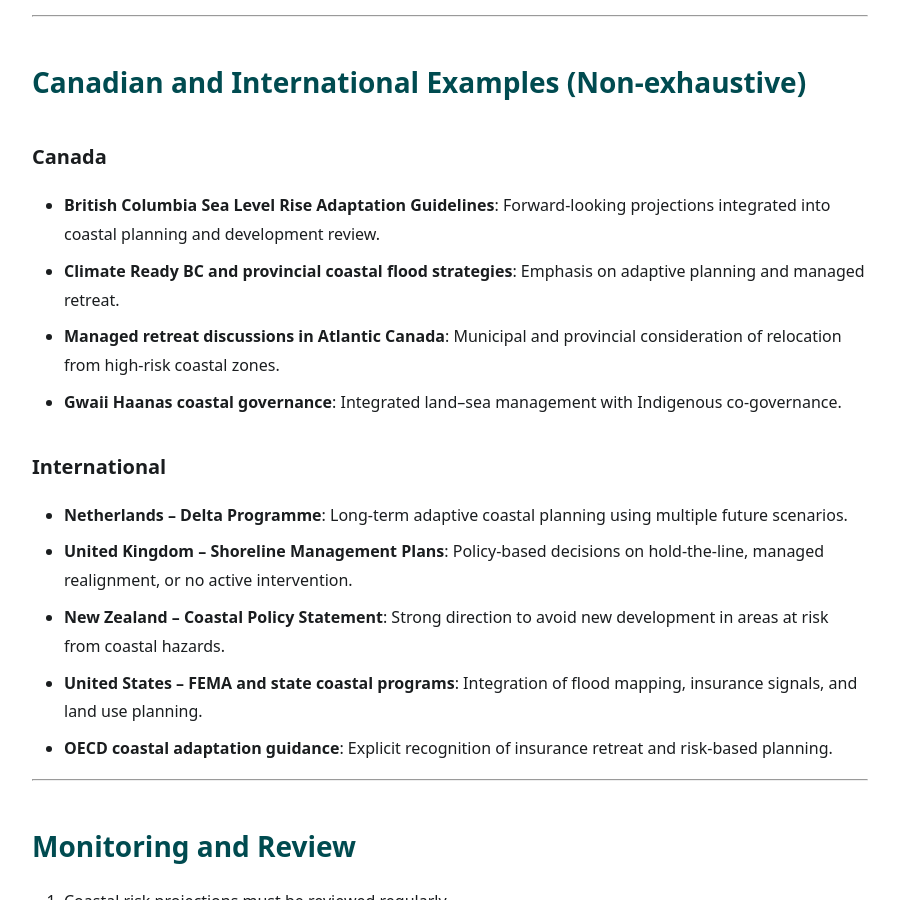
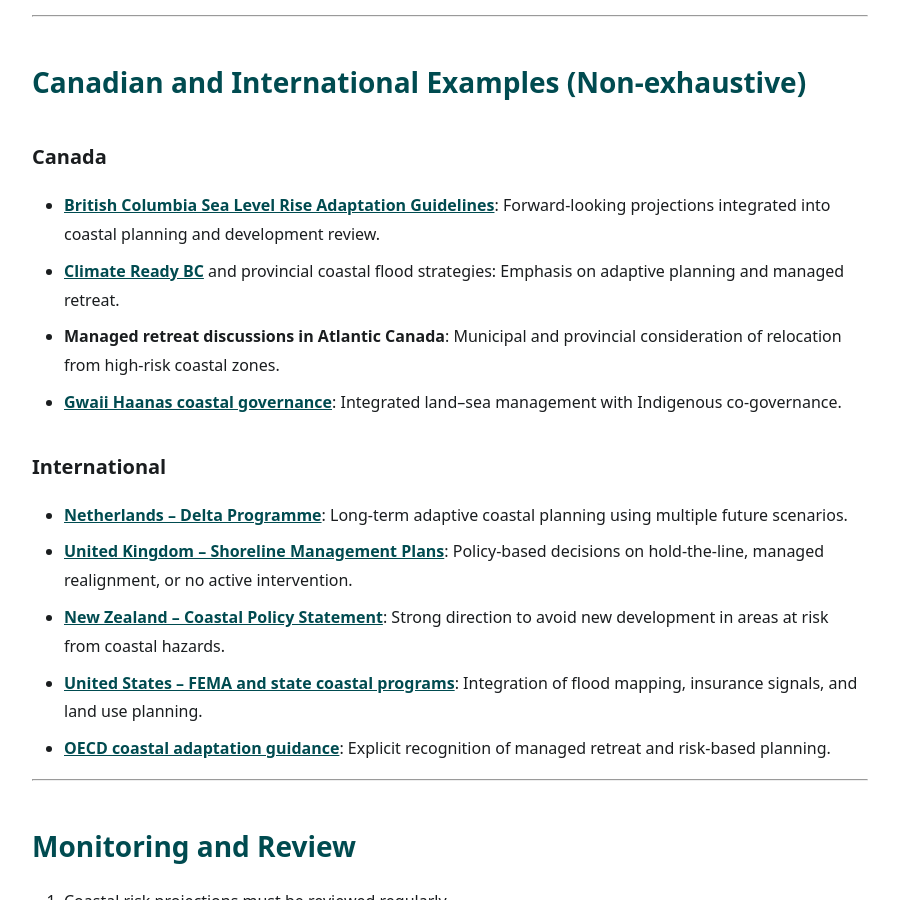
Before and after one commit to Open-Climate-Resilience-Policies/OCRP, a Jekyll site: the page built from _policies/sea-level.md, in a window 1280 px wide and 900 px high, scrolled down 6173 px. Shown: the whole window, without its empty margins (72-971 px from the left). Built offline with Jekyll 4.4.1, drawn with Linux system fonts in a browser that asks for light colours.

Commit message:
feat: add inline hyperlinks to cited examples and precedents
- Add hyperlinked citations to Still Creek (Metro Vancouver), Gwaii Haanas, IPCAs, and Great Lakes programs in wetlands policy
- Link BC Stormwater Management, EU Invasive Species Regulation, and New Zealand Biosecurity Act
- Add hyperlinks to all Canadian and international examples in sea-level policy
- Link to BC Sea Level Rise Guidelines, Climate Ready BC, Delta Programme, UK Shoreline Plans, NZ Coastal Policy, FEMA, and OECD guidance
- Make examples clickable and traceable to official sources while reading policy text

```diff
--- a/_policies/sea-level.md
+++ b/_policies/sea-level.md
@@ -175,17 +175,17 @@
 ## Canadian and International Examples (Non-exhaustive)
 
 ### Canada
-- **British Columbia Sea Level Rise Adaptation Guidelines**: Forward-looking projections integrated into coastal planning and development review.
-- **Climate Ready BC and provincial coastal flood strategies**: Emphasis on adaptive planning and managed retreat.
+- **[British Columbia Sea Level Rise Adaptation Guidelines](https://www2.gov.bc.ca/gov/content/safety/natural-disaster-management/hazard-mitigation/sea-level-rise-adaptation-guidelines)**: Forward-looking projections integrated into coastal planning and development review.
+- **[Climate Ready BC](https://www2.gov.bc.ca/gov/content/environment/climate-change/adaptation/community-based-planning)** and provincial coastal flood strategies: Emphasis on adaptive planning and managed retreat.
 - **Managed retreat discussions in Atlantic Canada**: Municipal and provincial consideration of relocation from high-risk coastal zones.
-- **Gwaii Haanas coastal governance**: Integrated land–sea management with Indigenous co-governance.
+- **[Gwaii Haanas coastal governance](https://www.pc.gc.ca/en/proms/shnl-nhs/co-management)**: Integrated land–sea management with Indigenous co-governance.
 
 ### International
-- **Netherlands – Delta Programme**: Long-term adaptive coastal planning using multiple future scenarios.
-- **United Kingdom – Shoreline Management Plans**: Policy-based decisions on hold-the-line, managed realignment, or no active intervention.
-- **New Zealand – Coastal Policy Statement**: Strong direction to avoid new development in areas at risk from coastal hazards.
-- **United States – FEMA and state coastal programs**: Integration of flood mapping, insurance signals, and land use planning.
-- **OECD coastal adaptation guidance**: Explicit recognition of insurance retreat and risk-based planning.
+- **[Netherlands – Delta Programme](https://www.deltaprogramme.nl/english)**: Long-term adaptive coastal planning using multiple future scenarios.
+- **[United Kingdom – Shoreline Management Plans](https://www.gov.uk/government/publications/shoreline-management-plans-smps)**: Policy-based decisions on hold-the-line, managed realignment, or no active intervention.
+- **[New Zealand – Coastal Policy Statement](https://www.doc.govt.nz/about-us/our-role/how-we-do-our-work/new-zealand-coastal-policy-statement/)**: Strong direction to avoid new development in areas at risk from coastal hazards.
+- **[United States – FEMA and state coastal programs](https://www.fema.gov/flood-maps/coastal)**: Integration of flood mapping, insurance signals, and land use planning.
+- **[OECD coastal adaptation guidance](https://www.oecd.org/environment/cc/coastal-resilience/)**: Explicit recognition of managed retreat and risk-based planning.
 
 ---
 
```
Also changed, not shown: _policies/wetlands.md (+6 -6 lines).
